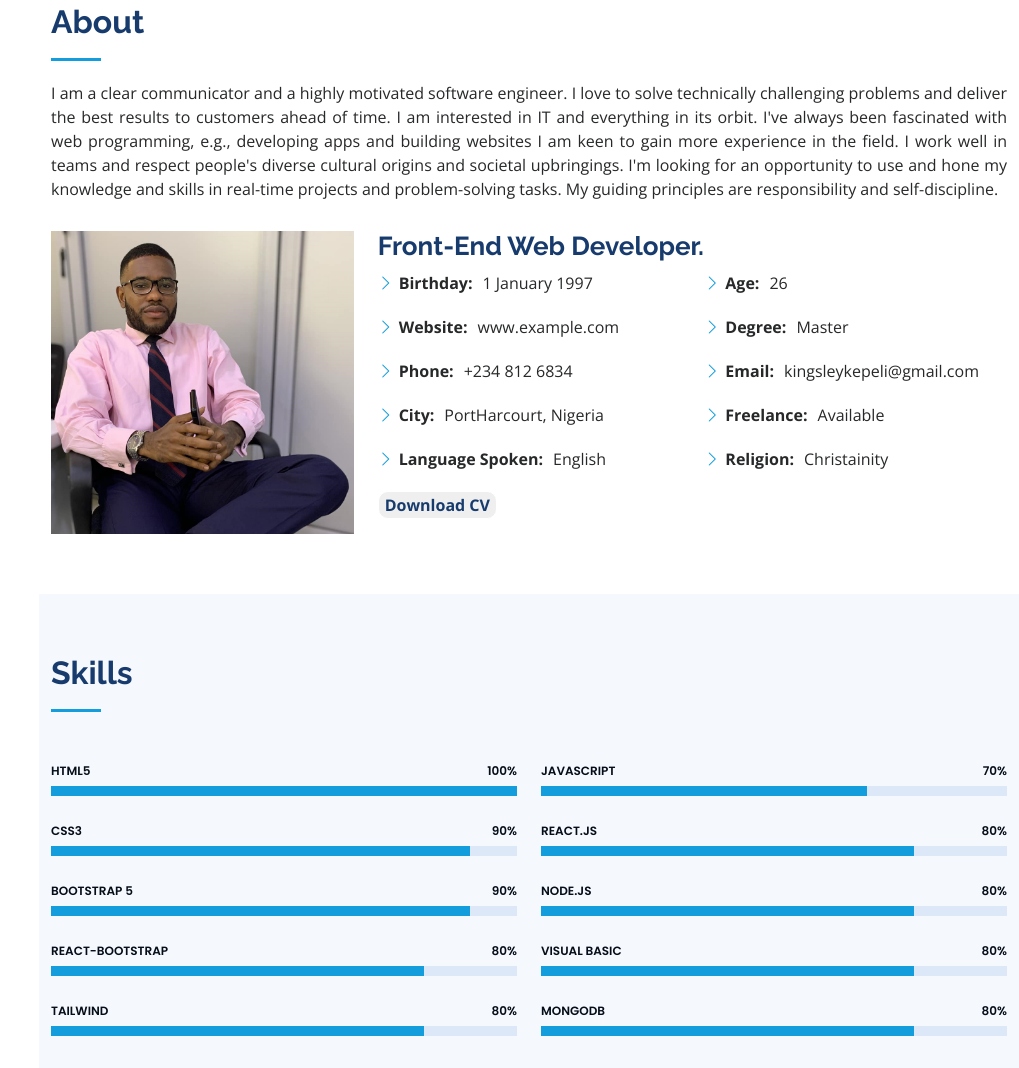
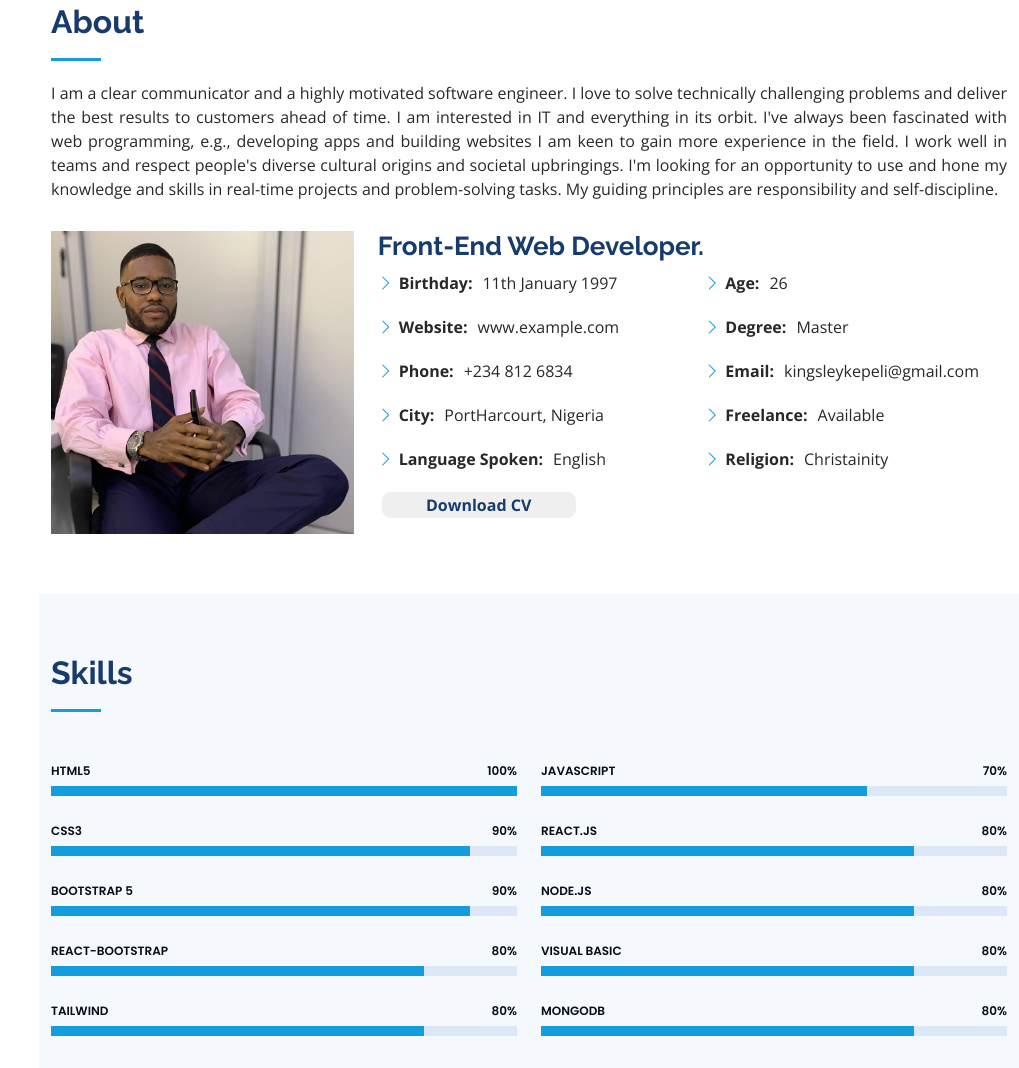
Before and after one commit to kepeli/Web_App_Portfolio, a plain HTML site: page index.html in a window 1280 px wide. Shown: the part 857-1925 px from the top of the page, without its empty margins (261-1280 px from the left). Drawn offline with nearby package versions, Linux system fonts and the light colour scheme.

Commit message:
i corrected the date of birth

```diff
--- a/assets/css/style.css
+++ b/assets/css/style.css
@@ -358,6 +358,8 @@ section {
 button.downloadButton {
   border-radius: 10px;
   border: 1px solid white;
+  width: 30%;
+  margin-left: 15px;
 }
 
 button.downloadButton:hover{
--- a/index.html
+++ b/index.html
@@ -155,7 +155,7 @@
                   <ul>
                     <li>
                       <i class="bi bi-chevron-right"></i>
-                      <strong>Birthday:</strong> <span>1 January 1997</span>
+                      <strong>Birthday:</strong> <span>11th January 1997</span>
                     </li>
                     <li>
                       <i class="bi bi-chevron-right"></i>
@@ -174,14 +174,7 @@
                       <strong>Language Spoken:</strong> <span>English</span>
                     </li>
                   </ul>
-                  <button
-                    class="downloadButton"
-                    href="./assets/Kingsley Kepeli Jonathan CV.pdf"
-                  >
-                    <a href="./assets/Kingsley Kepeli Jonathan CV.pdf"
-                      >Download CV</a
-                    >
-                  </button>
+
                 </div>
                 <div class="col-lg-6">
                   <ul>
@@ -208,6 +201,14 @@
                     </li>
                   </ul>
                 </div>
+                <button
+                    class="downloadButton"
+                    href="./assets/Kingsley Kepeli Jonathan CV.pdf"
+                  >
+                    <a href="./assets/Kingsley Kepeli Jonathan CV.pdf"
+                      >Download CV</a
+                    >
+                  </button>
               </div>
             </div>
           </div>
```
Also changed, not shown: 1 other file.
